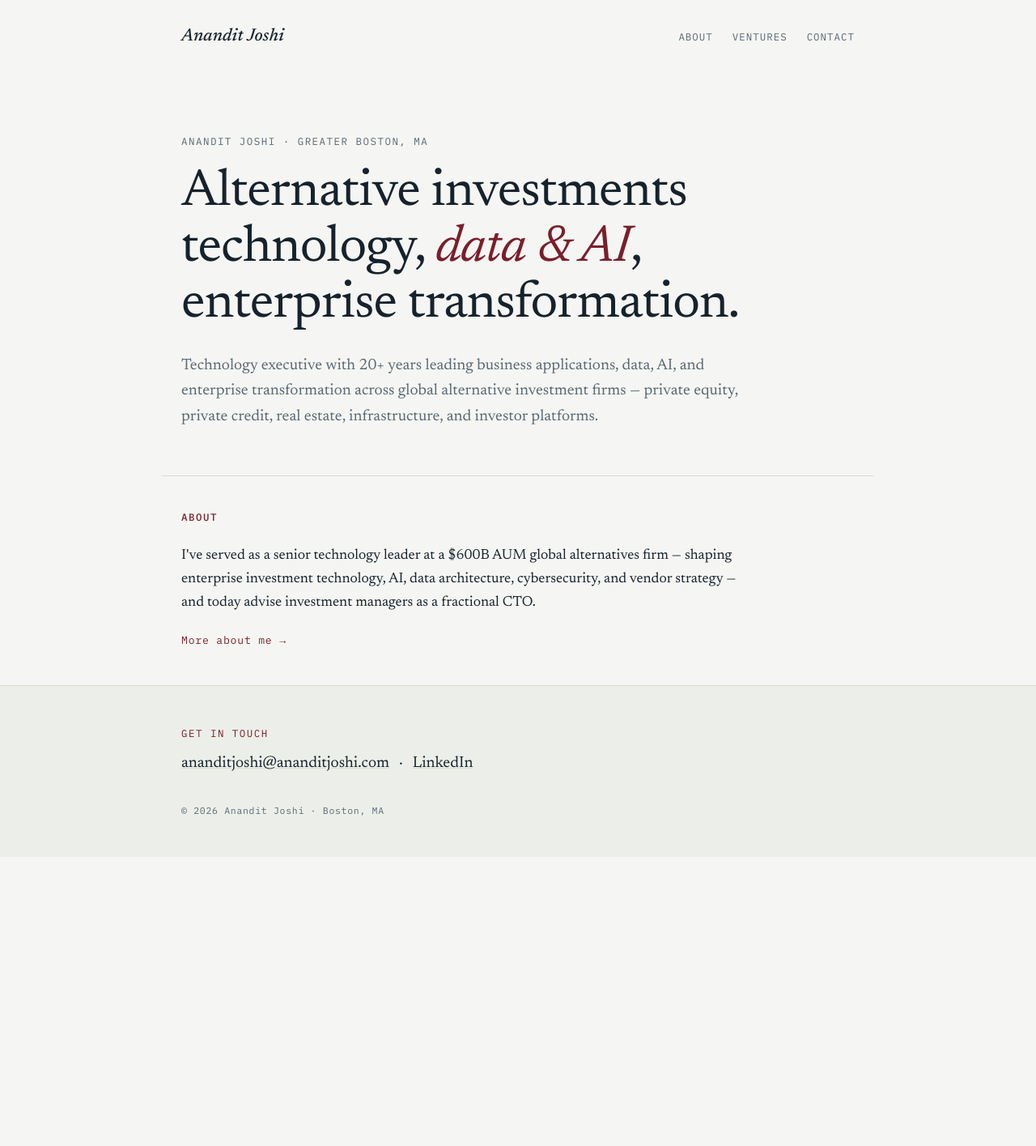
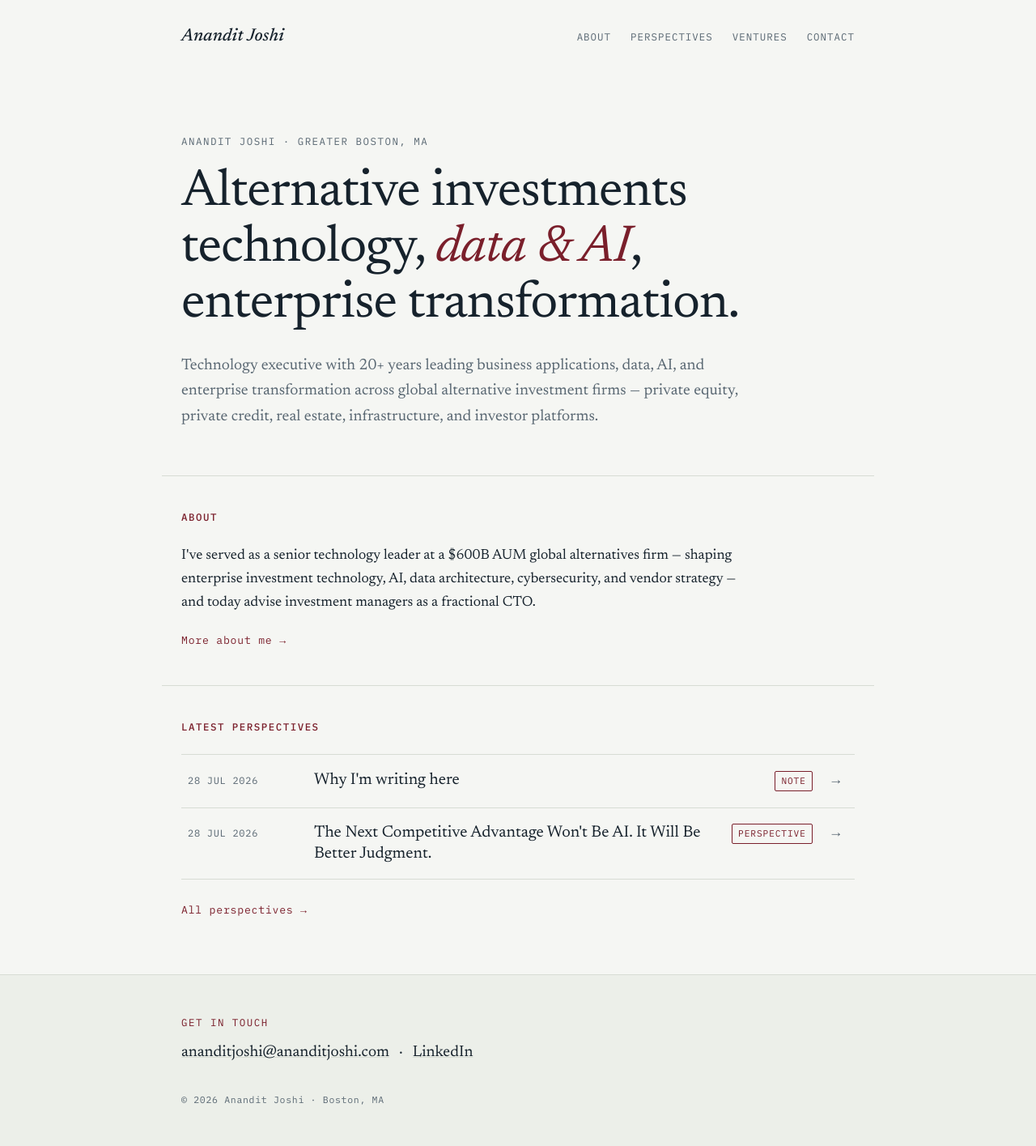
Before and after one commit to ananditjoshi-svg/Anandit_Joshi.com, a Jekyll site: the page built from index.html, in a window 1280 px wide. Shown: the whole page at 81% size. Built offline with Jekyll 4.4.1, drawn with Linux system fonts in a browser that asks for light colours; before the commit the page ends 1058 px from its top, so only the background shows below that.

Commit message:
Add files via upload

```diff
--- a/_config.yml
+++ b/_config.yml
@@ -7,6 +7,14 @@
   name: Anandit Joshi
 
 markdown: kramdown
+permalink: /perspectives/:slug/
+
+defaults:
+  - scope:
+      path: ""
+      type: "posts"
+    values:
+      layout: "post"
 
 exclude:
   - README.md
--- a/_layouts/default.html
+++ b/_layouts/default.html
@@ -16,6 +16,7 @@
     <a class="wordmark" href="{{ '/' | relative_url }}">Anandit&nbsp;Joshi</a>
     <nav class="site-nav" aria-label="Main">
       <a href="{{ '/about/' | relative_url }}">About</a>
+      <a href="{{ '/perspectives/' | relative_url }}">Perspectives</a>
       <a href="{{ '/ventures/' | relative_url }}">Ventures</a>
       <a href="#contact">Contact</a>
     </nav>
--- a/_layouts/post.html
+++ b/_layouts/post.html
@@ -15,5 +15,5 @@
     {{ content }}
   </div>
 
-  <p class="post-back"><a href="{{ '/research/' | relative_url }}">← All research</a></p>
+  <p class="post-back"><a href="{{ '/perspectives/' | relative_url }}">← All perspectives</a></p>
 </article>
--- /dev/null
+++ b/_posts/2026-07-28-the-next-competitive-advantage-wont-be-ai.md
@@ -0,0 +1,21 @@
+---
+title: "The Next Competitive Advantage Won't Be AI. It Will Be Better Judgment."
+tag: "Perspective"
+summary: "If everyone has access to better answers, what will actually differentiate the best decisions?"
+---
+
+For decades, competitive advantage came from access to information. Then it came from data. Today, it comes from AI's ability to generate answers at incredible speed.
+
+But here's the question I keep coming back to: if everyone has access to better answers, what will actually differentiate the best decisions?
+
+AI can summarize reports, analyze documents, identify patterns, and generate recommendations faster than any human. Yet organizations still struggle with difficult decisions. Not because they lack information. Not because they lack intelligence. But because good judgment involves far more than producing an answer.
+
+It requires understanding context, weighing trade-offs, recognizing uncertainty, questioning assumptions, and knowing when confidence should give way to caution.
+
+As AI becomes more capable, I believe one of the most important questions is no longer *"How do we build better AI?"* Instead, it may be:
+
+> How do we help people exercise better judgment with AI?
+
+This isn't a conclusion. It's a question I've been thinking about deeply, and one I plan to explore much more in the months ahead.
+
+I'm curious how others see it. In a world where answers become abundant, what do you think will distinguish good judgment from simply having good information? [Email me](mailto:ananditjoshi@ananditjoshi.com) or find me on [LinkedIn](https://www.linkedin.com/in/ananditjoshi7/) — I'd genuinely like to hear your view.
--- a/index.html
+++ b/index.html
@@ -15,3 +15,20 @@
     <p class="about-more"><a href="{{ '/about/' | relative_url }}">More about me →</a></p>
   </div>
 </section>
+
+<section class="ledger-section">
+  <h2 class="section-label">Latest perspectives</h2>
+  <ol class="ledger">
+    {% for post in site.posts limit: 3 %}
+    <li class="ledger-row">
+      <a href="{{ post.url | relative_url }}">
+        <time class="ledger-date" datetime="{{ post.date | date_to_xmlschema }}">{{ post.date | date: "%d %b %Y" | upcase }}</time>
+        <span class="ledger-title">{{ post.title }}</span>
+        <span class="ledger-tag">{{ post.tag | default: "Perspective" }}</span>
+        <span class="ledger-arrow" aria-hidden="true">→</span>
+      </a>
+    </li>
+    {% endfor %}
+  </ol>
+  <p class="ledger-more"><a href="{{ '/perspectives/' | relative_url }}">All perspectives →</a></p>
+</section>
```
Also changed, not shown: perspectives/index.html (added, +28 -0 lines).
